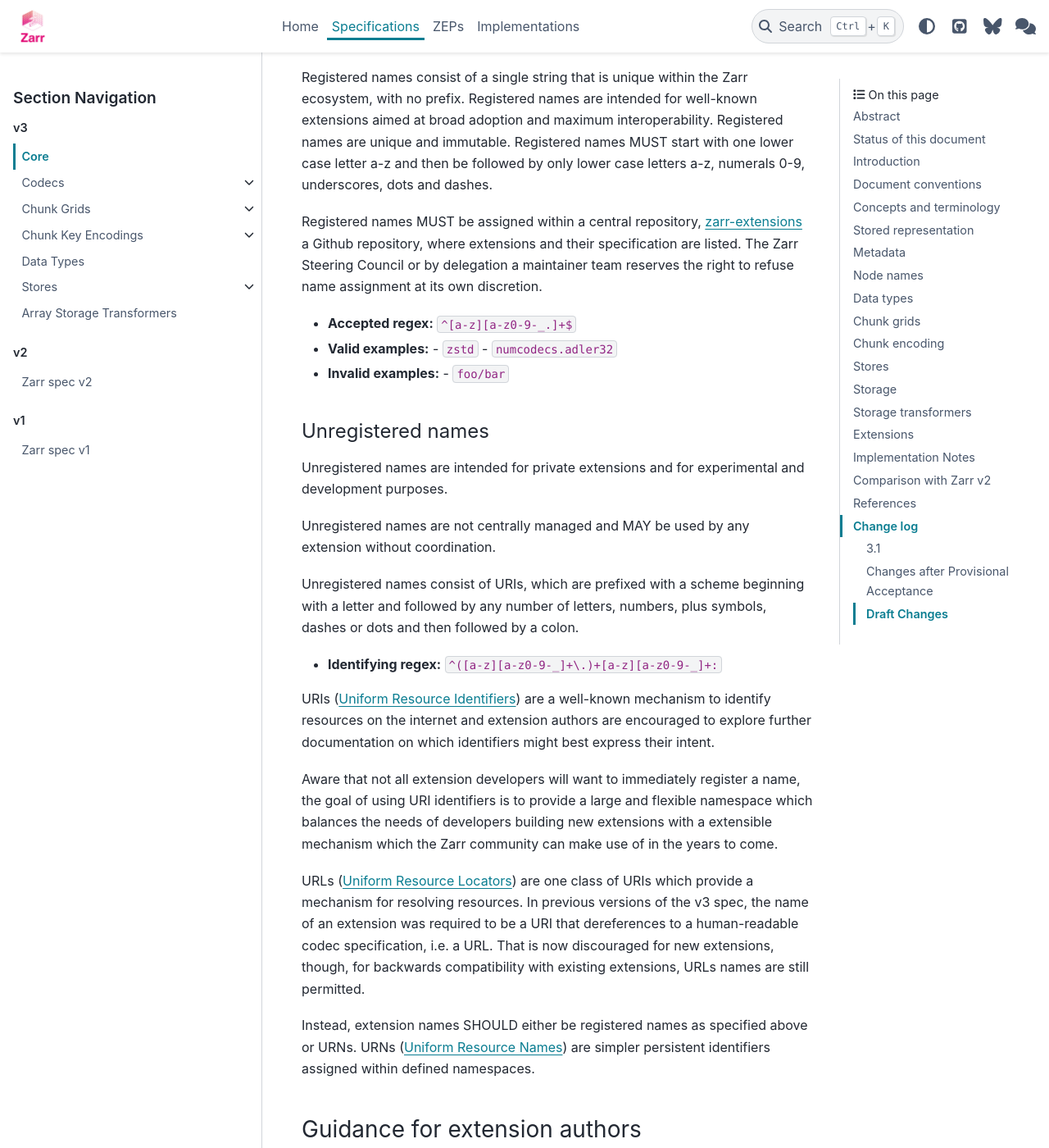
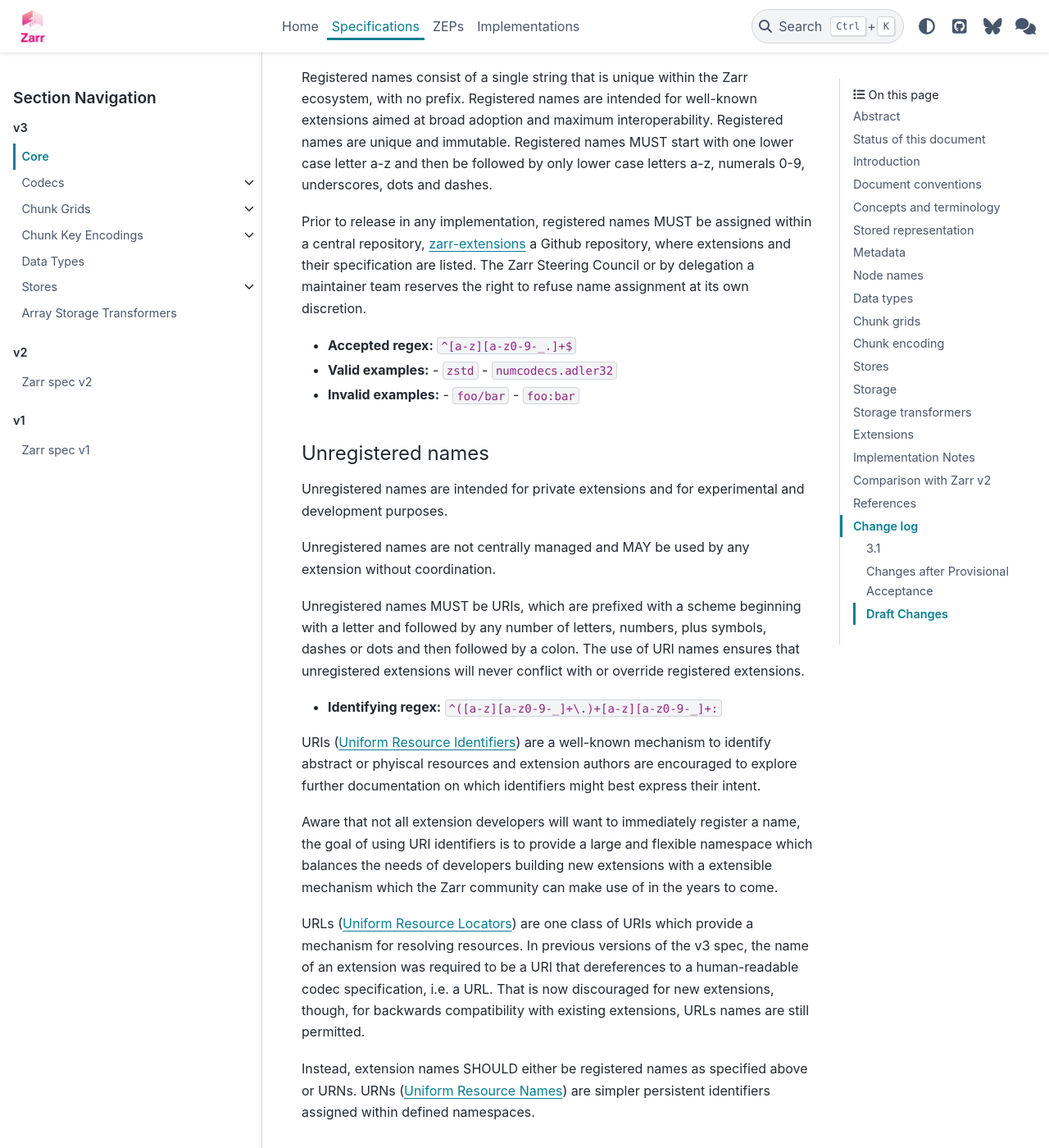
Before and after one commit to zarr-developers/zarr-specs, a Sphinx documentation site: the page built from docs/v3/core/index.rst, in a window 1280 px wide and 1400 px high, scrolled down 35728 px. Shown: the whole window at 82% size. Built offline with Sphinx 7.4.7 and the PyData theme 0.15.4, drawn with Linux system fonts in a browser that asks for light colours.

Commit message:
Apply suggestions from code review
Co-authored-by: Ryan Abernathey <ryan.abernathey@gmail.com>
Co-authored-by: Norman Rzepka <code@normanrz.com>

```diff
--- a/docs/v3/core/index.rst
+++ b/docs/v3/core/index.rst
@@ -1581,7 +1581,8 @@ Registered names are unique and immutable.
 Registered names MUST start with one lower case letter a-z and then be followed
 by only lower case letters a-z, numerals 0-9, underscores, dots and dashes.
 
-Registered names MUST be assigned within a central repository, `zarr-extensions`_
+Prior to release in any implementation,
+registered names MUST be assigned within a central repository, `zarr-extensions`_
 a Github repository, where extensions and their specification are listed.
 The Zarr Steering Council or by delegation a
 maintainer team reserves the right to refuse name assignment at its own
@@ -1593,6 +1594,7 @@ discretion.
   - ``numcodecs.adler32``
 - **Invalid examples:**
   - ``foo/bar``
+  - ``foo:bar``
 
 .. _extension-naming-unregistered-names:
 
@@ -1603,14 +1605,15 @@ Unregistered names are intended for private extensions and for experimental and
 
 Unregistered names are not centrally managed and MAY be used by any extension without coordination.
 
-Unregistered names consist of URIs, which are prefixed with a scheme beginning
+Unregistered names MUST be URIs, which are prefixed with a scheme beginning
 with a letter and followed by any number of letters, numbers, plus symbols,
 dashes or dots and then followed by a colon.
+The use of URI names ensures that unregistered extensions will never conflict with or override registered extensions.
 
 - **Identifying regex:** ``^([a-z][a-z0-9-_]+\.)+[a-z][a-z0-9-_]+:``
 
 URIs (`Uniform Resource Identifiers <https://en.wikipedia.org/wiki/Uniform_Resource_Identifier>`_)
-are a well-known mechanism to identify resources on the internet and extension authors are
+are a well-known mechanism to identify abstract or phyiscal resources and extension authors are
 encouraged to explore further documentation on which identifiers might best express their intent.
 
 Aware that not all extension developers will want to immediately register a name,
```
